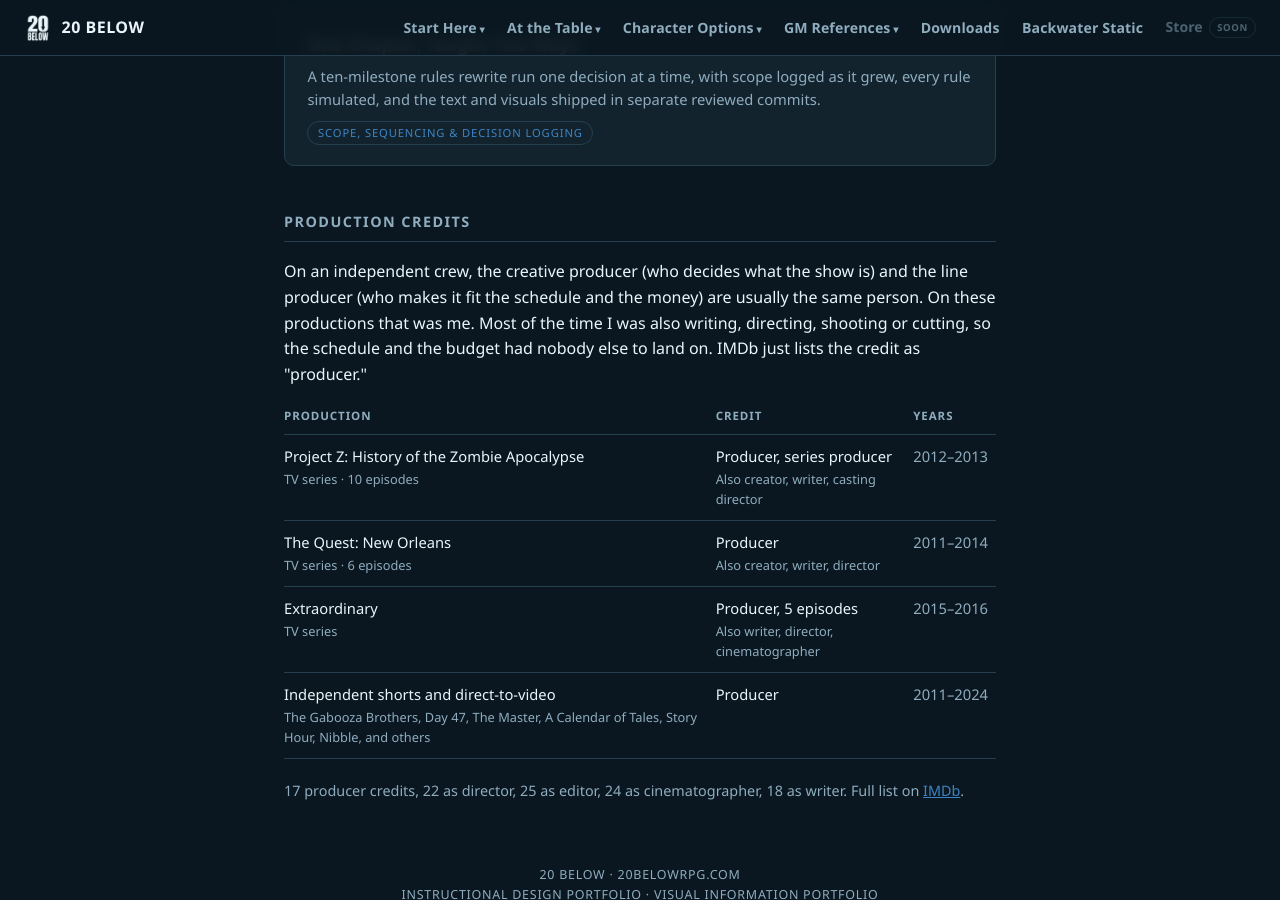
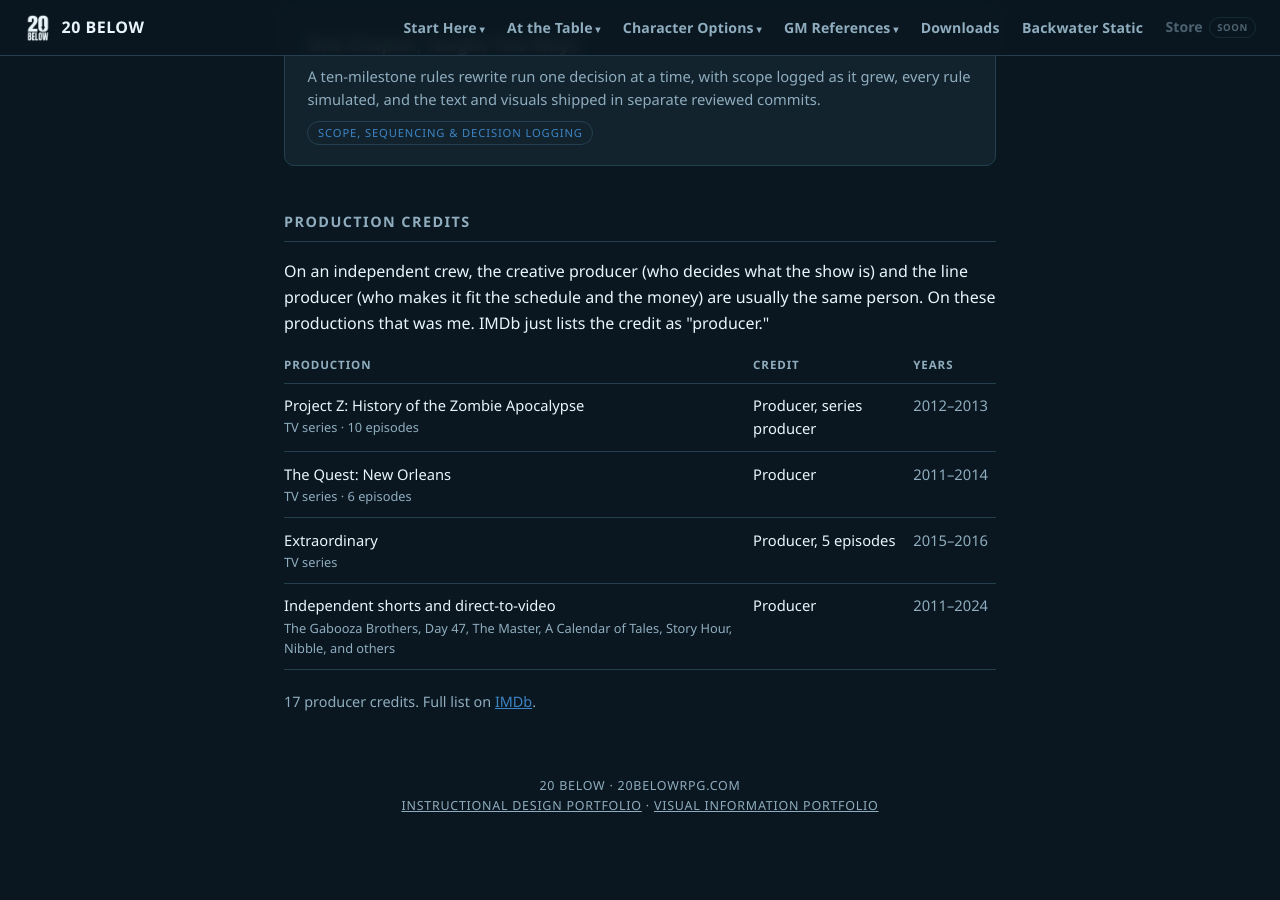
Before and after one commit to feralucce/20_Below, a Jekyll site: the page built from docs/pm-portfolio.html, in a window 1280 px wide and 900 px high, scrolled down 1868 px. Built offline with Jekyll 4.4.1, drawn with Linux system fonts in a browser that asks for light colours.

Commit message:
PM portfolio: producer credits only in Production Credits
Co-Authored-By: Claude Opus 5.5 <noreply@anthropic.com>

```diff
--- a/docs/pm-portfolio.html
+++ b/docs/pm-portfolio.html
@@ -107,17 +107,17 @@
   </div>
 
   <h2>Production Credits</h2>
-  <p>On an independent crew, the creative producer (who decides what the show is) and the line producer (who makes it fit the schedule and the money) are usually the same person. On these productions that was me. Most of the time I was also writing, directing, shooting or cutting, so the schedule and the budget had nobody else to land on. IMDb just lists the credit as "producer."</p>
+  <p>On an independent crew, the creative producer (who decides what the show is) and the line producer (who makes it fit the schedule and the money) are usually the same person. On these productions that was me. IMDb just lists the credit as "producer."</p>
   <table class="credits">
     <thead><tr><th>Production</th><th>Credit</th><th>Years</th></tr></thead>
     <tbody>
-      <tr><td>Project Z: History of the Zombie Apocalypse<span class="also">TV series &middot; 10 episodes</span></td><td>Producer, series producer<span class="also">Also creator, writer, casting director</span></td><td class="yr">2012&ndash;2013</td></tr>
-      <tr><td>The Quest: New Orleans<span class="also">TV series &middot; 6 episodes</span></td><td>Producer<span class="also">Also creator, writer, director</span></td><td class="yr">2011&ndash;2014</td></tr>
-      <tr><td>Extraordinary<span class="also">TV series</span></td><td>Producer, 5 episodes<span class="also">Also writer, director, cinematographer</span></td><td class="yr">2015&ndash;2016</td></tr>
+      <tr><td>Project Z: History of the Zombie Apocalypse<span class="also">TV series &middot; 10 episodes</span></td><td>Producer, series producer</td><td class="yr">2012&ndash;2013</td></tr>
+      <tr><td>The Quest: New Orleans<span class="also">TV series &middot; 6 episodes</span></td><td>Producer</td><td class="yr">2011&ndash;2014</td></tr>
+      <tr><td>Extraordinary<span class="also">TV series</span></td><td>Producer, 5 episodes</td><td class="yr">2015&ndash;2016</td></tr>
       <tr><td>Independent shorts and direct-to-video<span class="also">The Gabooza Brothers, Day 47, The Master, A Calendar of Tales, Story Hour, Nibble, and others</span></td><td>Producer</td><td class="yr">2011&ndash;2024</td></tr>
     </tbody>
   </table>
-  <p class="counts">17 producer credits, 22 as director, 25 as editor, 24 as cinematographer, 18 as writer. Full list on <a href="https://www.imdb.com/name/nm3223107/">IMDb</a>.</p>
+  <p class="counts">17 producer credits. Full list on <a href="https://www.imdb.com/name/nm3223107/">IMDb</a>.</p>
 
   <footer>20 Below &middot; 20belowrpg.com<br /><a href="/docs/id-portfolio.html">Instructional Design Portfolio</a> &middot; <a href="/docs/visual-portfolio.html">Visual Information Portfolio</a></footer>
 </main>
```
